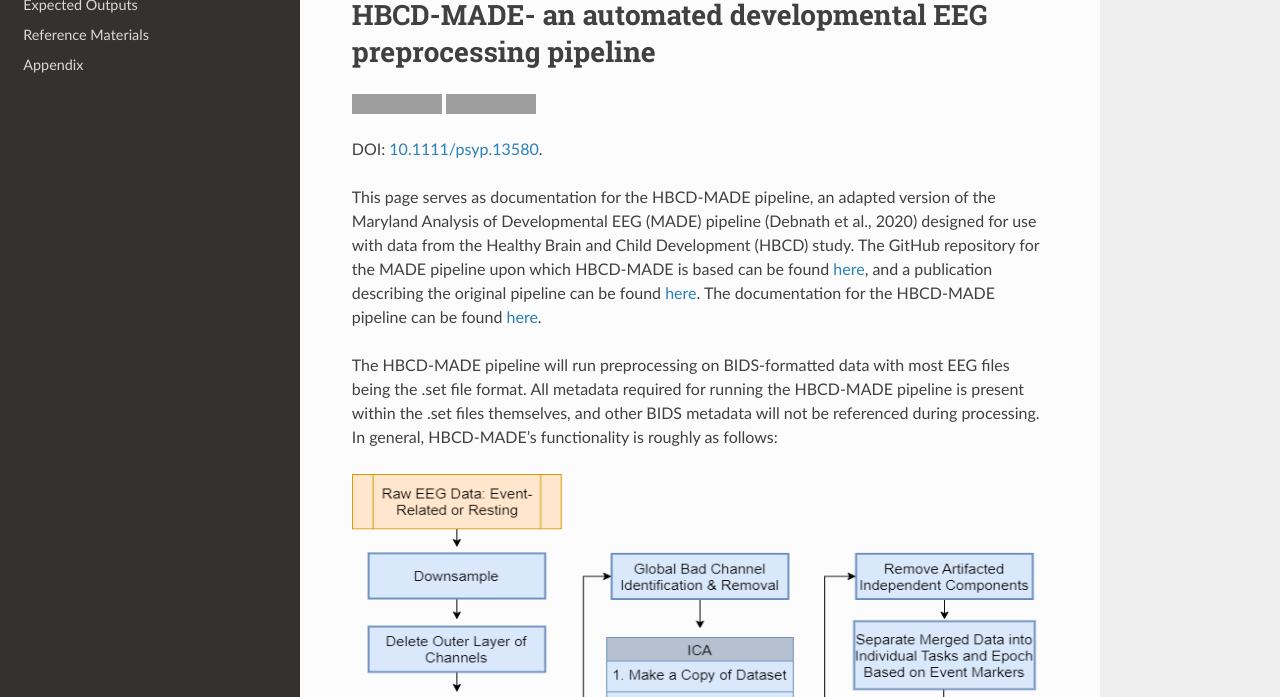
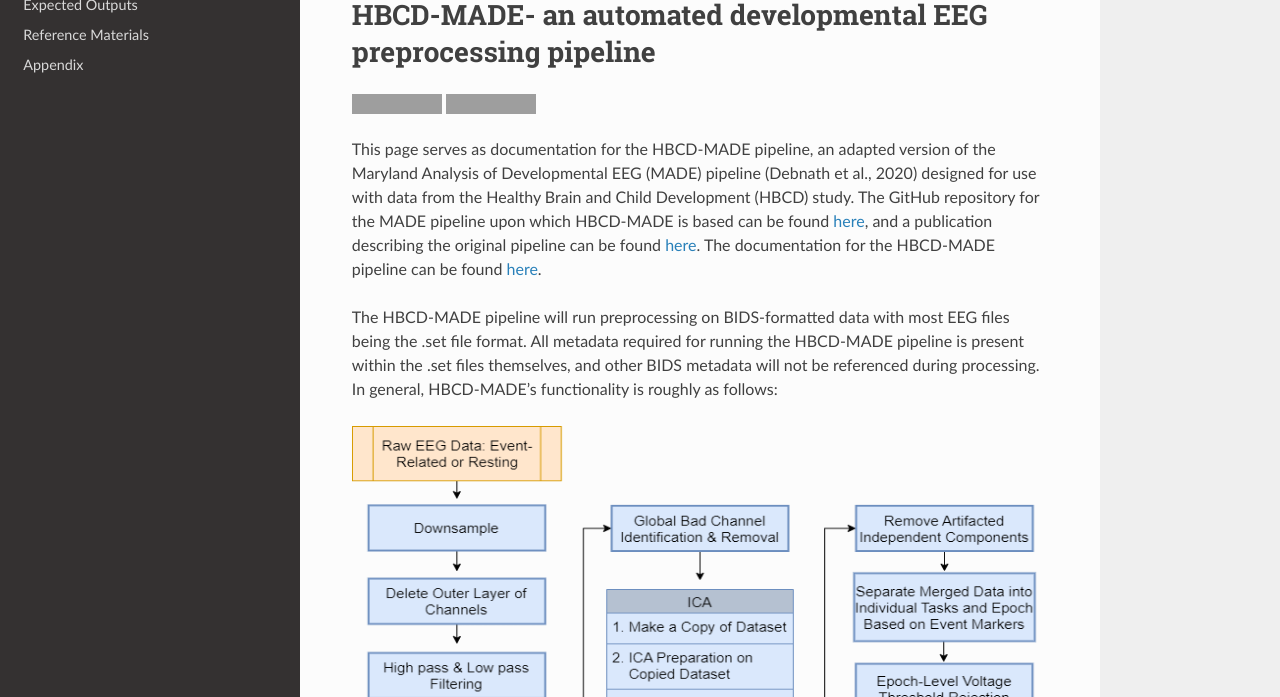
Before and after one commit to DCAN-Labs/HBCD-MADE, a Sphinx documentation site: the page built from docs/source/index.rst, in a window 1280 px wide and 900 px high, cut to the strip 203-900 px from the top of the window. Built offline with Sphinx 7.4.7 and the Read the Docs theme 3.1.0, drawn with Linux system fonts in a browser that asks for light colours; pages that are not in the unit, such as notebooks, are missing from menus; grey boxes are pictures that could not be loaded.

Commit message:
Update index.rst

```diff
--- a/docs/source/index.rst
+++ b/docs/source/index.rst
@@ -19,8 +19,6 @@ HBCD-MADE- an automated developmental EEG preprocessing pipeline
 .. image:: https://img.shields.io/badge/License-GNU--Public--License-green
   :target: https://github.com/ChildDevLab/HBCD-MADE?tab=GPL-3.0-1-ov-file#readme
   :alt: License
-
-DOI: `10.1111/psyp.13580 <https://onlinelibrary.wiley.com/doi/10.1111/psyp.13580>`_.
 
 This page serves as documentation for the HBCD-MADE pipeline, an adapted version of the Maryland Analysis of Developmental EEG (MADE) pipeline (Debnath et al., 2020) designed for use with data from the Healthy Brain and Child Development (HBCD) study. The GitHub repository for the MADE pipeline upon which HBCD-MADE is based can be found `here <https://github.com/ChildDevLab/MADE-EEG-preprocessing-pipeline>`_, and a publication describing the original pipeline can be found `here <https://onlinelibrary.wiley.com/doi/full/10.1111/psyp.13580>`_. The documentation for the HBCD-MADE pipeline can be found `here <https://docs-hbcd-made.readthedocs.io/en/latest/index.html>`_.
 
```
